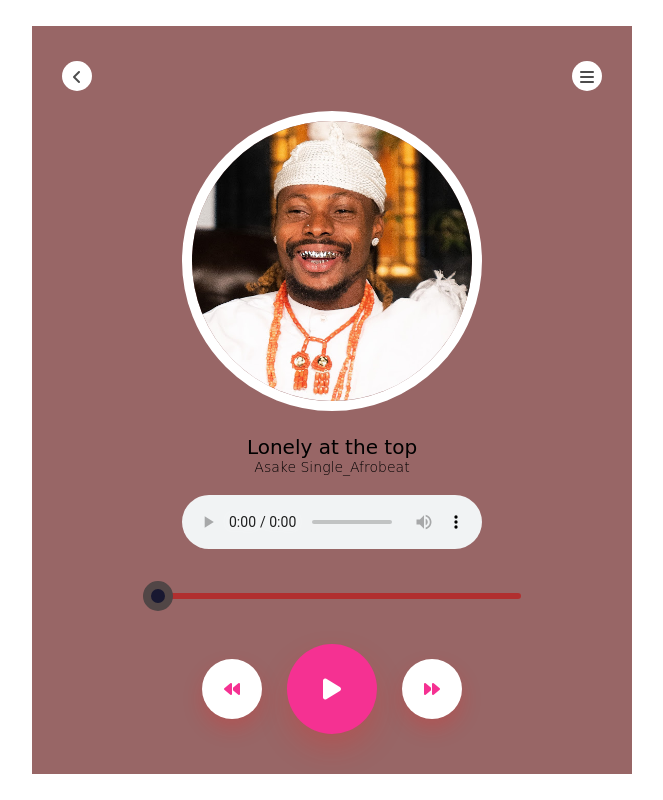
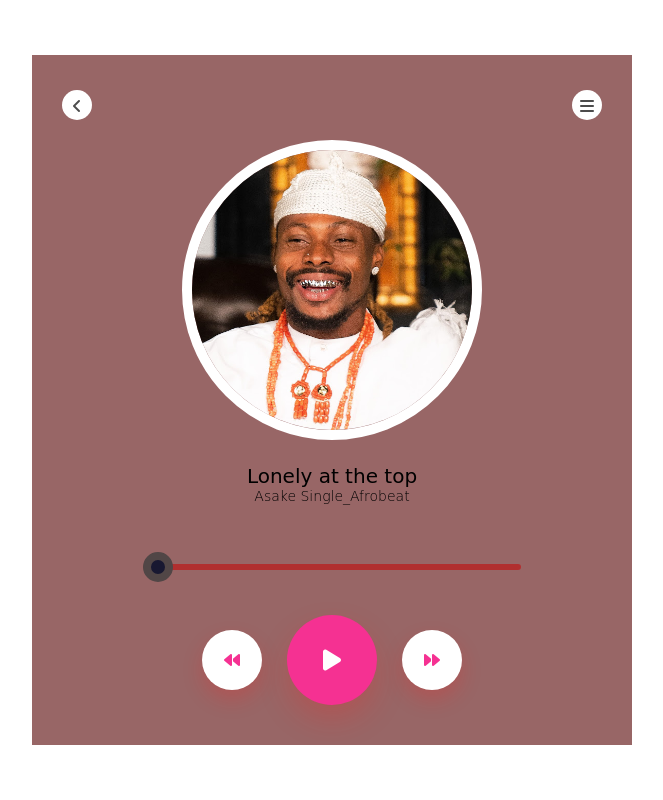
Before and after one commit to Matinco5/music_player, a plain HTML site: page index.html in a window 1280 px wide. Shown: the whole page, without its empty margins (308-971 px from the left). Drawn offline with Linux system fonts and the light colour scheme.

Commit message:
Update index.html

```diff
--- a/index.html
+++ b/index.html
@@ -19,7 +19,7 @@
             </div>
             <h1 id="song-title">Lonely at the top</h1>
             <p>Asake Single_Afrobeat</p>
-            <audio controls id="song">
+            <audio control/s id="song">
                 <source src="Media/Asake_-_Lonely_At_The_Top.mp3" type="audio/mpeg">
             </audio>
             <input type="range" value="0" id="progress">
```
